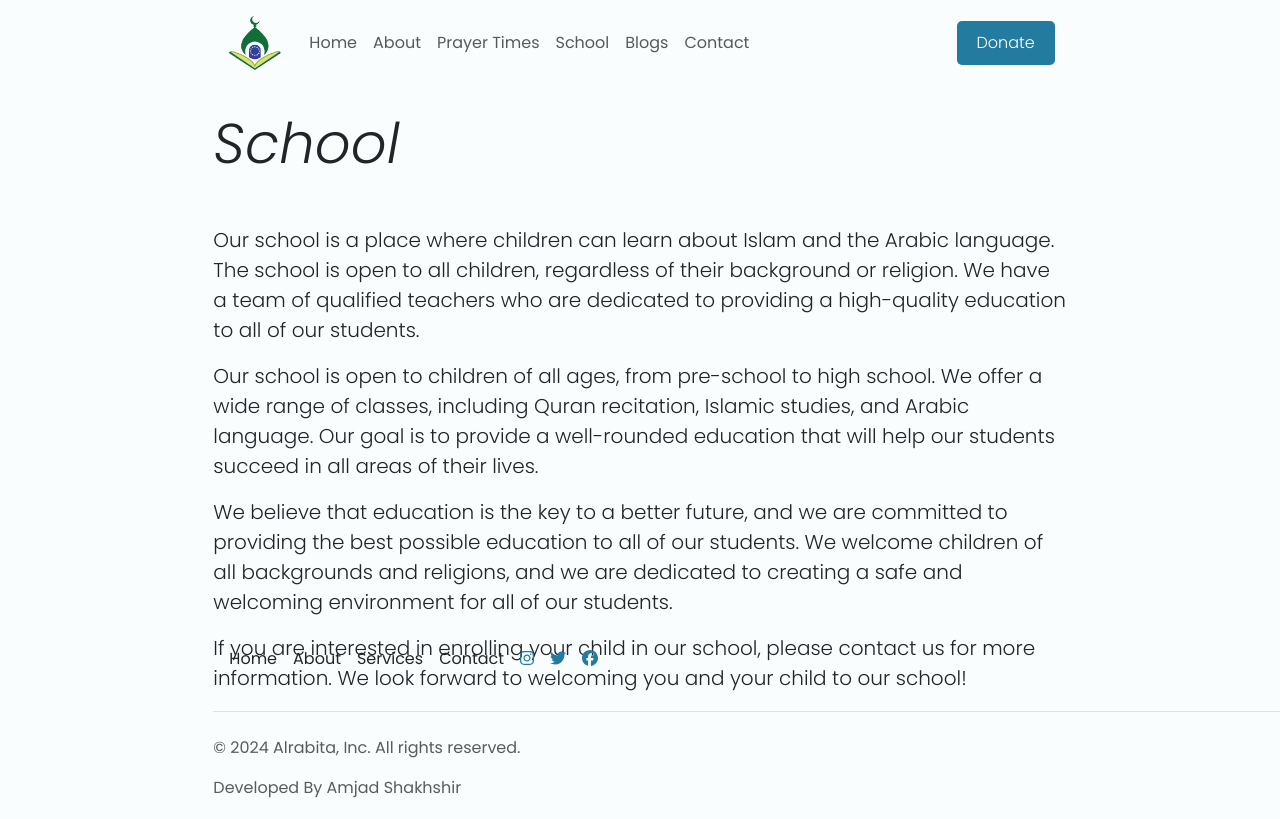
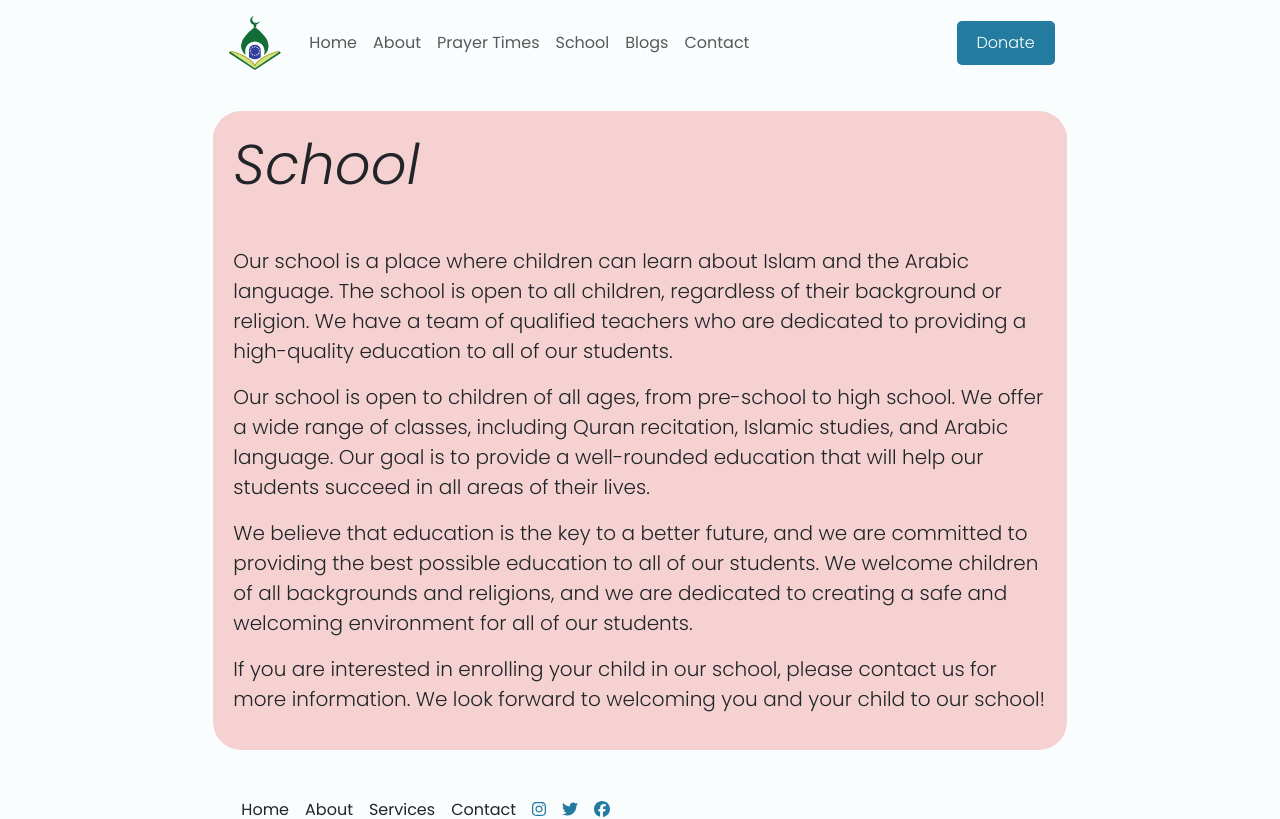
Before and after one commit to AmjadShakhshir/mosque-frontend, a React (Vite) app: page /school in a window 1280 px wide. Shown: the top 819 px of the page. Built offline with nearby package versions, Linux system fonts and the light colour scheme.

Commit message:
add more styling to footer

```diff
--- a/src/components/Footer.tsx
+++ b/src/components/Footer.tsx
@@ -3,16 +3,16 @@ import { faFacebook, faInstagram, faTwitter } from "@fortawesome/free-brands-svg
 
 const Footer = () => {
   return (
-    <footer className="footer mt-5">
-      <div className="d-flex py-4 my-4 border-bottom">
+    <footer className="footer navbar-fixed-bottom">
+      <div className="container d-flex py-4 my-4 border-bottom">
         <ul className="list-unstyled d-flex">
           <li className="ms-3">
-            <a className="link-dark" href="#">
+            <a className="link-dark" href="/">
               Home
             </a>
           </li>
           <li className="ms-3">
-            <a className="link-dark" href="#">
+            <a className="link-dark" href="/about">
               About
             </a>
           </li>
@@ -43,7 +43,7 @@ const Footer = () => {
           </li>
         </ul>
       </div>
-      <div className="d-flex flex-column justify-content-start text-muted">
+      <div className="container d-flex flex-column justify-content-start text-muted">
         <p>&copy; 2024 Alrabita, Inc. All rights reserved.</p>
         <span className="footer-span">Developed By Amjad Shakhshir</span>
       </div>
--- a/src/index.css
+++ b/src/index.css
@@ -2,6 +2,7 @@
   --primary-color: #247ba0;
   --secondary-color: #70c1b3;
   --tertiary-color: #b2dbbf;
+  --quaternary-color: #f5d2d1;
   --border-primary-color: #e3f1fa;
   --border-secondary-color: #ffedab;
   --white-color: #fff;
@@ -70,11 +71,18 @@ a {
   border-radius: 28px;
 }
 /* Start School */
-.school {
+.school-container {
   margin-top: 25px;
+  background-color: var(--quaternary-color);
+  border-radius: 28px;
+  padding: 20px;
+  min-height: 65vh;
 }
 /* End School */
 /* Start About */
+.about-container {
+  min-height: 65vh;
+}
 .about-content {
   background-color: var(--border-secondary-color);
   border-radius: 28px;
@@ -170,12 +178,10 @@ a {
 .footer-icon svg {
   color: var(--primary-color);
 }
-.footer {
+/* footer {
   position: fixed;
+  height: 230px;
   bottom: 0;
   width: 100%;
-  color: white;
-  max-width: 1400px;
-  margin: 0 auto;
-}
+} */
 /* End Footer */
```
